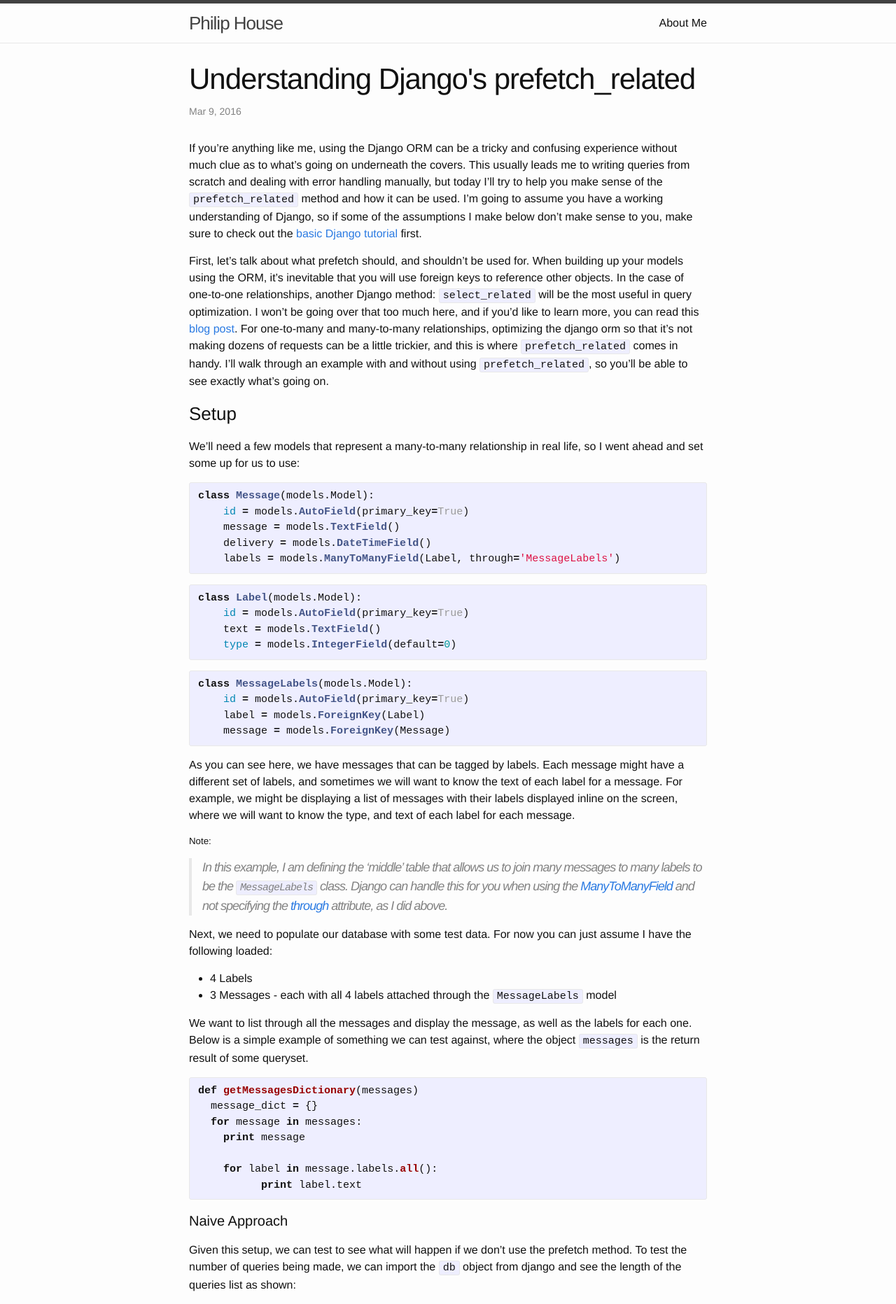
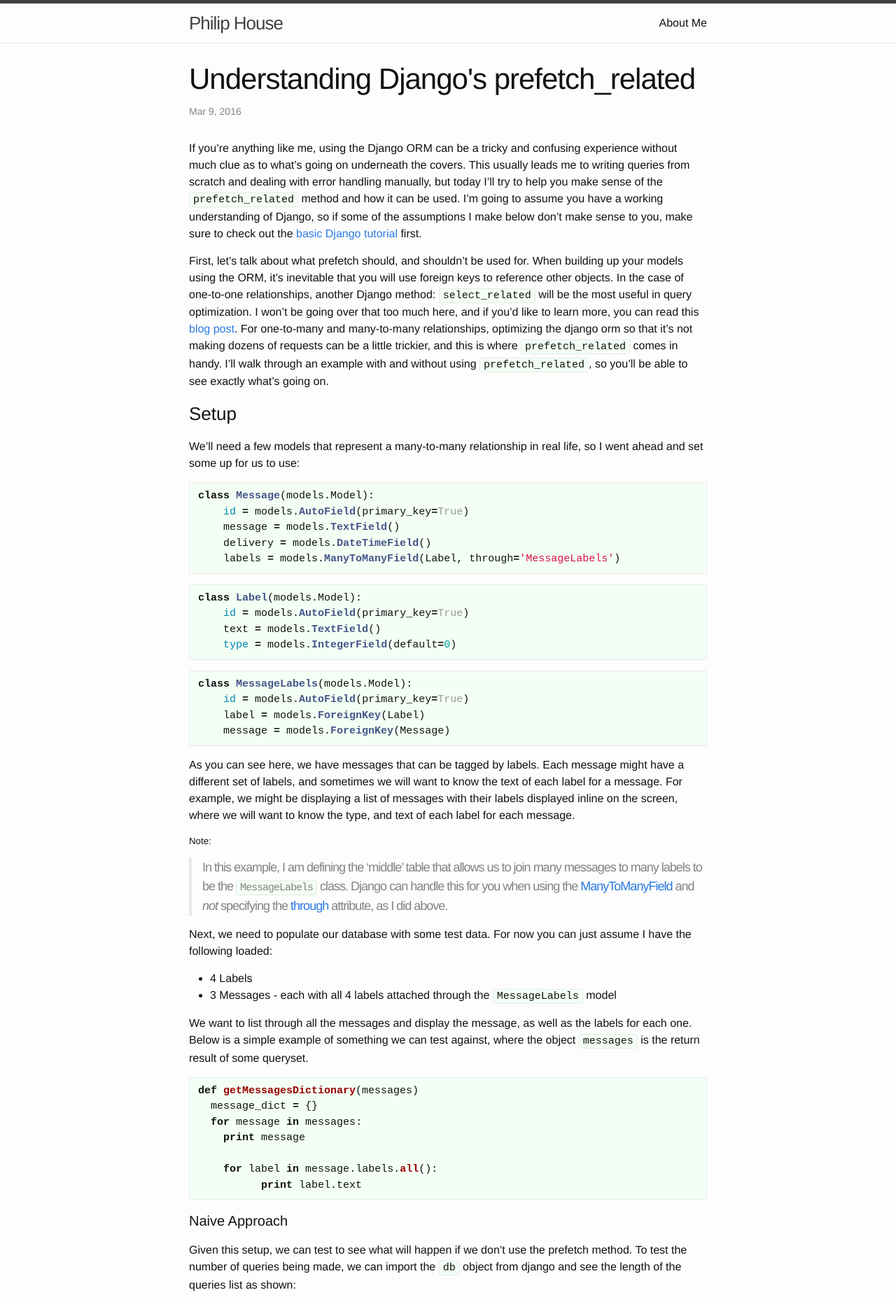
Before and after one commit to phouse512/blog, a Jekyll site: the page built from _posts/2016-03-09-understanding-django-prefetch-related.markdown, in a window 1280 px wide. Shown: the top 1863 px of the page at 70% size. Built offline with Jekyll 4.4.1, drawn with Linux system fonts in a browser that asks for light colours; comment, search, counter and statistics services are not loaded.

Commit message:
updated code css

```diff
--- a/_sass/_base.scss
+++ b/_sass/_base.scss
@@ -204,3 +204,19 @@ pre {
         }
     }
 }
+
+.highlighter-rouge {
+    background-color: #F3FFF4;
+}
+
+.highlight > pre {
+    background-color: #F3FFF4;
+}
+
+.language-python {
+    background-color: #F3FFF4;
+}
+
+blockquote {
+    font-style: normal;
+}
```
